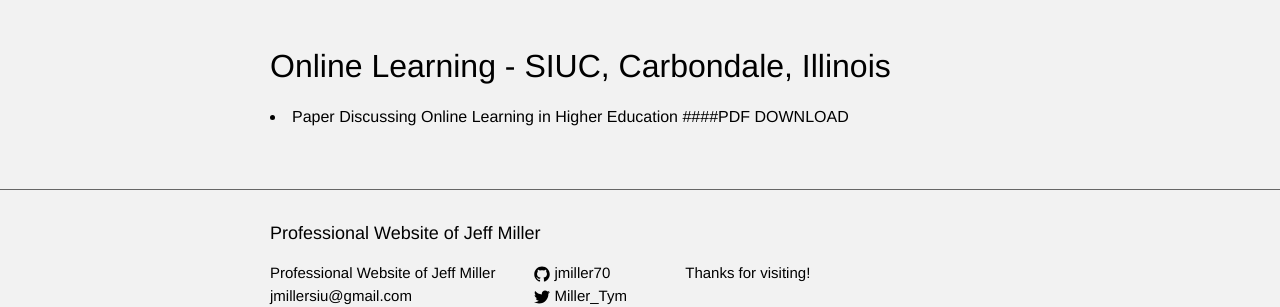
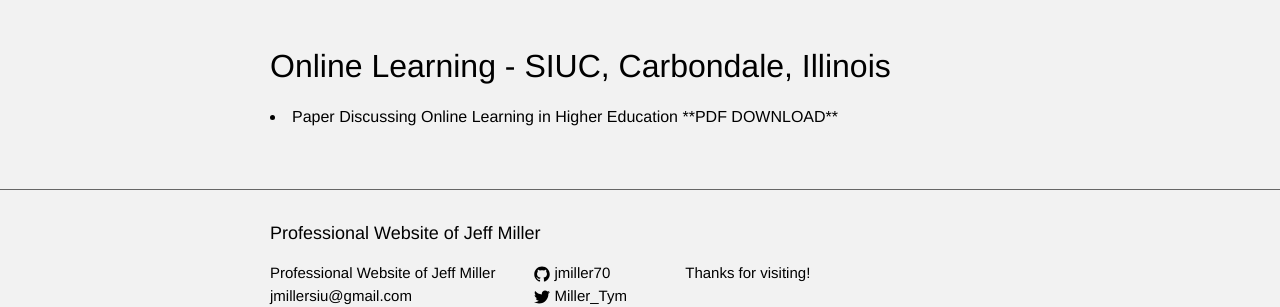
Before and after one commit to jmillersiu/jmillersiu.github.io, a Jekyll site: the page built from _posts/2021-09-24-interests.markdown, in a window 1280 px wide. Shown: the part 197-504 px from the top of the page. Built offline with Jekyll 4.4.1, drawn with Linux system fonts in a browser that asks for light colours.

```diff
--- a/_posts/2021-09-24-interests.markdown
+++ b/_posts/2021-09-24-interests.markdown
@@ -8,4 +8,4 @@ categories: jekyll update
 
 Online Learning - SIUC, Carbondale, Illinois
 ---
-<li>Paper Discussing Online Learning in Higher Education <a href="https://jmillersiu.github.io/assets/Miller_Online_Learning_pdf.pdf" download>####PDF DOWNLOAD</a></li>
+<li>Paper Discussing Online Learning in Higher Education <a href="https://jmillersiu.github.io/assets/Miller_Online_Learning_pdf.pdf" download>**PDF DOWNLOAD**</a></li>
```
